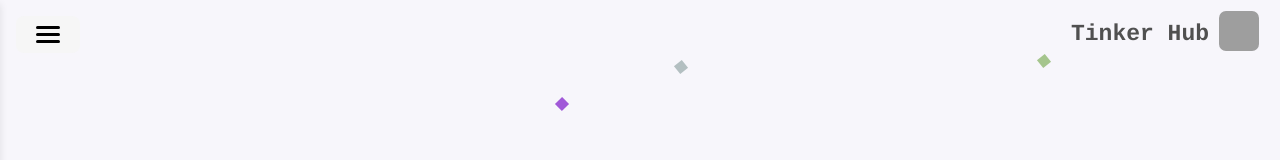
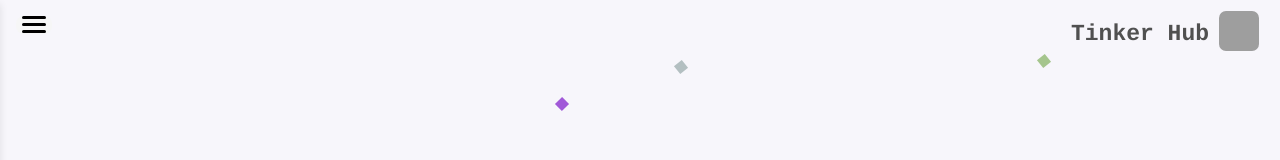
Before and after one commit to Arunitdy/TinkerHub, a React (Vite) app in the folder biolink/: page / in a window 1280 px wide. Shown: the top 160 px of the page. Built offline with nearby package versions, Linux system fonts and the light colour scheme; grey boxes are pictures that could not be loaded.

Commit message:
/* Menu Button */ .menu-toggle-button {

```diff
--- a/biolink/src/App.css
+++ b/biolink/src/App.css
@@ -35,26 +35,22 @@ body {
   position: absolute;
   top: 16px;
   left: 16px;
-  background-color: black;
-  color: white;
-  padding: 10px 20px;
+  background-color: #f6f6f6;
+  color: #ffffff;
+  padding-top: 0px ;
+  margin-top:0px;
   border: none;
   border-radius: 8px;
   font-size: 16px;
   cursor: pointer;
-  transition: background-color 0.3s;
-}
-.menu-toggle-button {
-  background: #f6f6f6;
-  color: #ffffff;
-  border: 1px solid black;
-  border: none;
   display: flex;
   flex-direction: column;
   align-items: center;
   gap: 4px;
-  cursor: pointer;
+  margin-top: 0px;
+  transition: background-color 0.3s;
 }
+
 .menu-toggle-button-close{
   margin-top: 0px;
   margin-left:auto;
```
